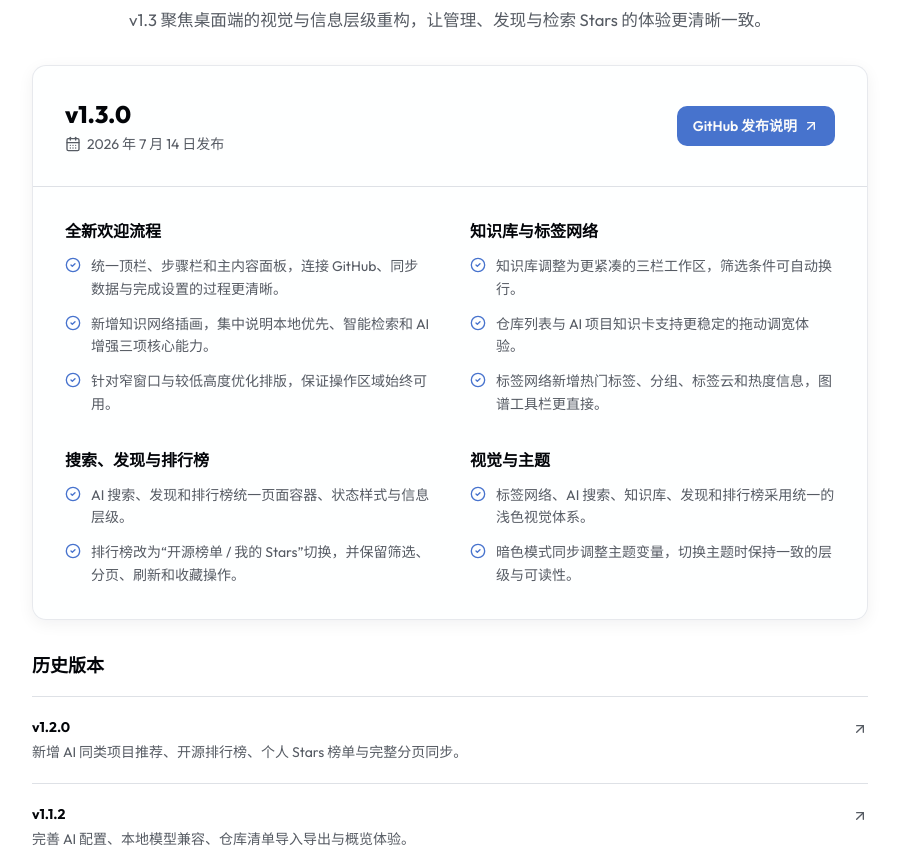
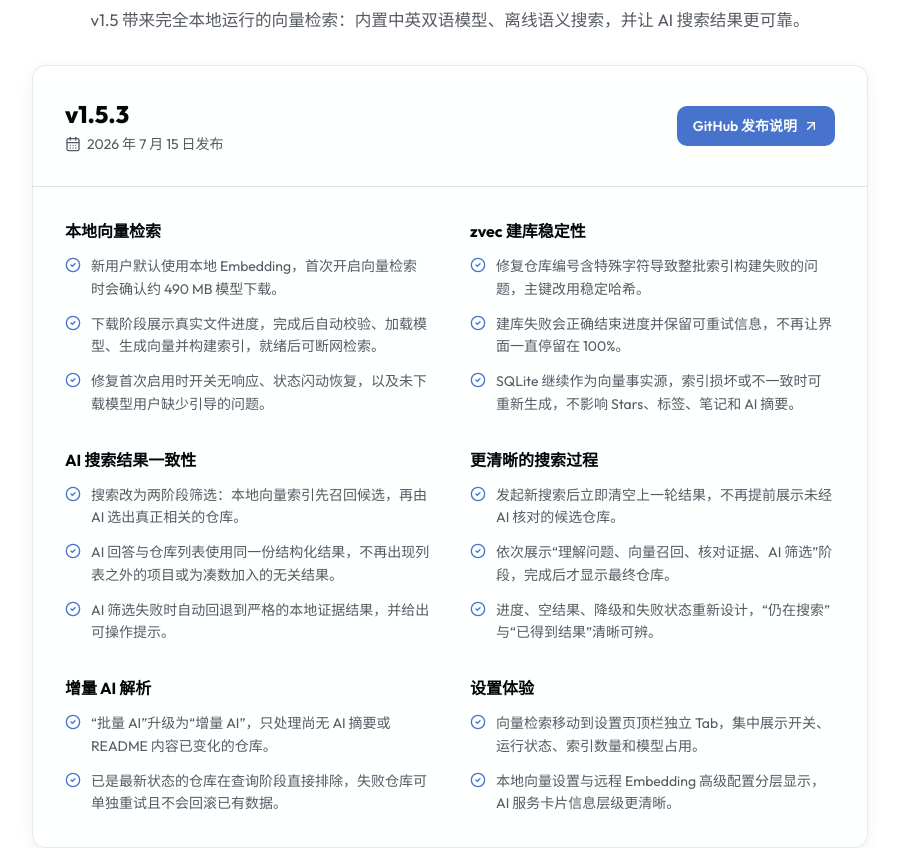
Before and after one commit to xingranya/GSAT-Web, a React (Vite) app: page /changelog in a window 1280 px wide. Shown: the part 280-1128 px from the top of the page, without its empty margins (190-1089 px from the left). Built offline with nearby package versions, Linux system fonts and the light colour scheme.

Commit message:
chore(build): 更新tsconfig.tsbuildinfo文件
- 更新tsconfig.tsbuildinfo以反映最新的构建状态
- 可能包含增量构建的元数据改动
- 未对源代码进行功能性修改

```diff
--- a/src/components/Hero.tsx
+++ b/src/components/Hero.tsx
@@ -105,7 +105,7 @@ export default function Hero() {
             className="inline-flex items-center gap-2 px-3.5 py-1.5 rounded-full bg-primary-soft border border-primary/15 mb-7"
           >
             <span className="w-1.5 h-1.5 rounded-full bg-primary animate-pulse" />
-            <span className="text-xs font-medium text-primary">v1.3 已发布 · 视觉焕新 · 本地优先</span>
+            <span className="text-xs font-medium text-primary">v1.5.3 已发布 · 本地向量检索 · 离线可用</span>
           </motion.div>
 
           {/* 主标题：clip-path 从中心展开 */}
--- a/src/pages/Changelog.tsx
+++ b/src/pages/Changelog.tsx
@@ -1,42 +1,61 @@
 import { ArrowUpRight, CalendarDays, CheckCircle2, Sparkles } from 'lucide-react';
 import { motion } from 'motion/react';
 
-const RELEASE_URL = 'https://github.com/xingranya/GitHub-Stars-AI-Tools/releases/tag/v1.3.0';
+const RELEASE_URL = 'https://github.com/xingranya/GitHub-Stars-AI-Tools/releases/tag/v1.5.3';
 
 const CHANGE_GROUPS = [
   {
-    title: '全新欢迎流程',
+    title: '本地向量检索',
     items: [
-      '统一顶栏、步骤栏和主内容面板，连接 GitHub、同步数据与完成设置的过程更清晰。',
-      '新增知识网络插画，集中说明本地优先、智能检索和 AI 增强三项核心能力。',
-      '针对窄窗口与较低高度优化排版，保证操作区域始终可用。',
+      '新用户默认使用本地 Embedding，首次开启向量检索时会确认约 490 MB 模型下载。',
+      '下载阶段展示真实文件进度，完成后自动校验、加载模型、生成向量并构建索引，就绪后可断网检索。',
+      '修复首次启用时开关无响应、状态闪动恢复，以及未下载模型用户缺少引导的问题。',
     ],
   },
   {
-    title: '知识库与标签网络',
+    title: 'zvec 建库稳定性',
     items: [
-      '知识库调整为更紧凑的三栏工作区，筛选条件可自动换行。',
-      '仓库列表与 AI 项目知识卡支持更稳定的拖动调宽体验。',
-      '标签网络新增热门标签、分组、标签云和热度信息，图谱工具栏更直接。',
+      '修复仓库编号含特殊字符导致整批索引构建失败的问题，主键改用稳定哈希。',
+      '建库失败会正确结束进度并保留可重试信息，不再让界面一直停留在 100%。',
+      'SQLite 继续作为向量事实源，索引损坏或不一致时可重新生成，不影响 Stars、标签、笔记和 AI 摘要。',
     ],
   },
   {
-    title: '搜索、发现与排行榜',
+    title: 'AI 搜索结果一致性',
     items: [
-      'AI 搜索、发现和排行榜统一页面容器、状态样式与信息层级。',
-      '排行榜改为“开源榜单 / 我的 Stars”切换，并保留筛选、分页、刷新和收藏操作。',
+      '搜索改为两阶段筛选：本地向量索引先召回候选，再由 AI 选出真正相关的仓库。',
+      'AI 回答与仓库列表使用同一份结构化结果，不再出现列表之外的项目或为凑数加入的无关结果。',
+      'AI 筛选失败时自动回退到严格的本地证据结果，并给出可操作提示。',
     ],
   },
   {
-    title: '视觉与主题',
+    title: '更清晰的搜索过程',
     items: [
-      '标签网络、AI 搜索、知识库、发现和排行榜采用统一的浅色视觉体系。',
-      '暗色模式同步调整主题变量，切换主题时保持一致的层级与可读性。',
+      '发起新搜索后立即清空上一轮结果，不再提前展示未经 AI 核对的候选仓库。',
+      '依次展示“理解问题、向量召回、核对证据、AI 筛选”阶段，完成后才显示最终仓库。',
+      '进度、空结果、降级和失败状态重新设计，“仍在搜索”与“已得到结果”清晰可辨。',
+    ],
+  },
+  {
+    title: '增量 AI 解析',
+    items: [
+      '“批量 AI”升级为“增量 AI”，只处理尚无 AI 摘要或 README 内容已变化的仓库。',
+      '已是最新状态的仓库在查询阶段直接排除，失败仓库可单独重试且不会回滚已有数据。',
+    ],
+  },
+  {
+    title: '设置体验',
+    items: [
+      '向量检索移动到设置页顶栏独立 Tab，集中展示开关、运行状态、索引数量和模型占用。',
+      '本地向量设置与远程 Embedding 高级配置分层显示，AI 服务卡片信息层级更清晰。',
     ],
   },
 ];
 
 const PREVIOUS_RELEASES = [
+  { version: 'v1.5.1', description: '本地向量检索完整发布：内置中英双语模型、离线语义搜索与自动增量建库。' },
+  { version: 'v1.5.0', description: '首次带来完整本地向量检索能力，中英文自然语言检索可完全离线运行。' },
+  { version: 'v1.3.0', description: '桌面端视觉与信息层级重构：全新欢迎流程、知识库三栏工作区与统一浅色体系。' },
   { version: 'v1.2.0', description: '新增 AI 同类项目推荐、开源排行榜、个人 Stars 榜单与完整分页同步。' },
   { version: 'v1.1.2', description: '完善 AI 配置、本地模型兼容、仓库清单导入导出与概览体验。' },
   { version: 'v1.0.1', description: '首个完整桌面版本，带来 AI 搜索、README 解析与应用内更新。' },
@@ -49,7 +68,7 @@ export default function Changelog() {
         <div className="max-w-3xl mx-auto text-center">
           <div className="inline-flex items-center gap-2 px-3.5 py-1.5 rounded-full bg-primary-soft border border-primary/15 text-primary text-xs font-medium">
             <Sparkles className="w-3.5 h-3.5" />
-            最新版本 v1.3.0
+            最新版本 v1.5.3
           </div>
           <motion.h1
             initial={{ opacity: 0, y: 20 }}
@@ -65,7 +84,7 @@ export default function Changelog() {
             transition={{ duration: 0.5, delay: 0.08 }}
             className="mt-4 text-muted text-[clamp(0.95rem,1.3vw,1.06rem)] leading-relaxed"
           >
-            v1.3 聚焦桌面端的视觉与信息层级重构，让管理、发现与检索 Stars 的体验更清晰一致。
+            v1.5 带来完全本地运行的向量检索：内置中英双语模型、离线语义搜索，并让 AI 搜索结果更可靠。
           </motion.p>
         </div>
       </section>
@@ -80,10 +99,10 @@ export default function Changelog() {
         >
           <header className="p-7 md:p-8 border-b border-border flex flex-col sm:flex-row sm:items-center sm:justify-between gap-4">
             <div>
-              <h2 className="font-heading text-2xl font-extrabold text-ink-heading">v1.3.0</h2>
+              <h2 className="font-heading text-2xl font-extrabold text-ink-heading">v1.5.3</h2>
               <p className="mt-1 flex items-center gap-1.5 text-sm text-muted">
                 <CalendarDays className="w-4 h-4" />
-                2026 年 7 月 14 日发布
+                2026 年 7 月 15 日发布
               </p>
             </div>
             <a
--- a/src/pages/Download.tsx
+++ b/src/pages/Download.tsx
@@ -3,7 +3,9 @@ import { motion } from 'motion/react';
 import { Link } from 'react-router-dom';
 import type { LucideIcon } from 'lucide-react';
 
-const RELEASE_BASE = 'https://github.com/xingranya/GitHub-Stars-AI-Tools/releases/download/v1.3.0';
+const RELEASE_BASE = 'https://github.com/xingranya/GitHub-Stars-AI-Tools/releases/download/v1.5.3';
+// macOS Intel 自 v1.5.0 起停止发布，停留在最后兼容版本 v1.3.0
+const LEGACY_RELEASE_BASE = 'https://github.com/xingranya/GitHub-Stars-AI-Tools/releases/download/v1.3.0';
 
 interface Platform {
   icon: LucideIcon;
@@ -21,8 +23,8 @@ const PLATFORMS: Platform[] = [
     name: 'macOS',
     arch: 'Apple Silicon (M1+)',
     format: '.dmg',
-    size: '~8.1 MB',
-    href: `${RELEASE_BASE}/GitHub-Stars-AI-Tools_1.3.0_aarch64.dmg`,
+    size: '~27.8 MB',
+    href: `${RELEASE_BASE}/GitHub-Stars-AI-Tools_1.5.3_aarch64.dmg`,
   },
   {
     icon: Monitor,
@@ -30,23 +32,24 @@ const PLATFORMS: Platform[] = [
     arch: 'Intel',
     format: '.dmg',
     size: '~8.4 MB',
-    href: `${RELEASE_BASE}/GitHub-Stars-AI-Tools_1.3.0_x64.dmg`,
+    href: `${LEGACY_RELEASE_BASE}/GitHub-Stars-AI-Tools_1.3.0_x64.dmg`,
+    note: '最后兼容版本 v1.3.0',
   },
   {
     icon: Monitor,
     name: 'Windows',
     arch: 'x64',
     format: '.exe (NSIS)',
-    size: '~6.1 MB',
-    href: `${RELEASE_BASE}/GitHub-Stars-AI-Tools_1.3.0_x64-setup.exe`,
+    size: '~18.0 MB',
+    href: `${RELEASE_BASE}/GitHub-Stars-AI-Tools_1.5.3_x64-setup.exe`,
   },
   {
     icon: Laptop,
     name: 'Linux',
     arch: 'x64',
     format: '.deb / .rpm / .AppImage',
-    size: '~10.0 MB',
-    href: `${RELEASE_BASE}/GitHub-Stars-AI-Tools_1.3.0_amd64.deb`,
+    size: '~38.5 MB',
+    href: `${RELEASE_BASE}/GitHub-Stars-AI-Tools_1.5.3_amd64.deb`,
     note: '另提供 .rpm / .AppImage',
   },
 ];
@@ -78,7 +81,7 @@ export default function Download() {
             className="mt-3 inline-flex items-center gap-1.5 text-sm font-medium text-primary hover:underline"
           >
             <History className="w-4 h-4" />
-            v1.3.0 更新内容
+            v1.5.3 更新内容
           </Link>
         </div>
       </section>
@@ -110,6 +113,9 @@ export default function Download() {
                 <DownloadIcon className="w-4 h-4" />
                 下载
               </a>
+              {platform.note && (
+                <p className="text-xs text-muted mt-3">{platform.note}</p>
+              )}
             </motion.div>
           ))}
         </div>
```
Also changed, not shown: 1 other file (tests, documents, lock files or other folders).
